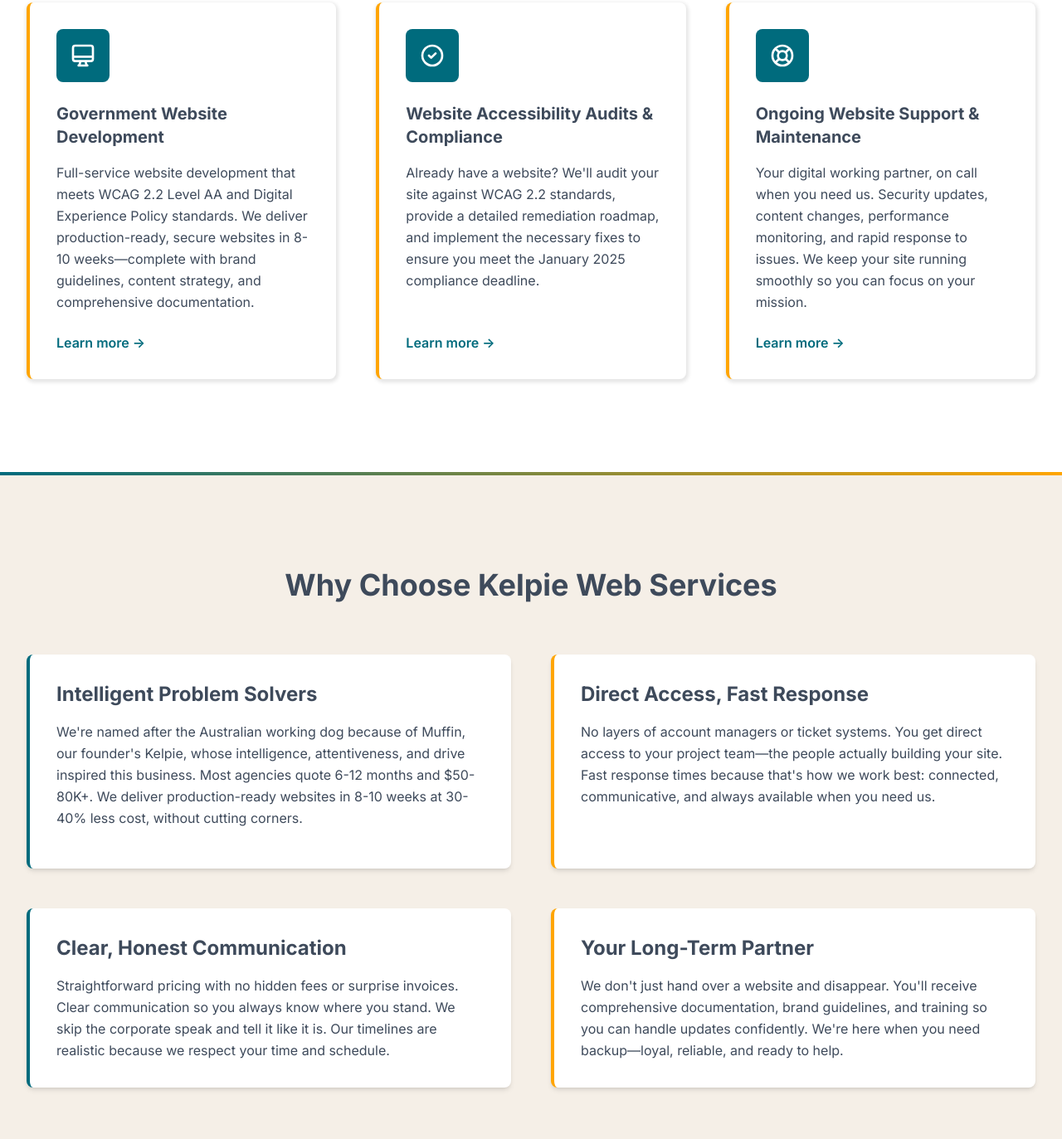
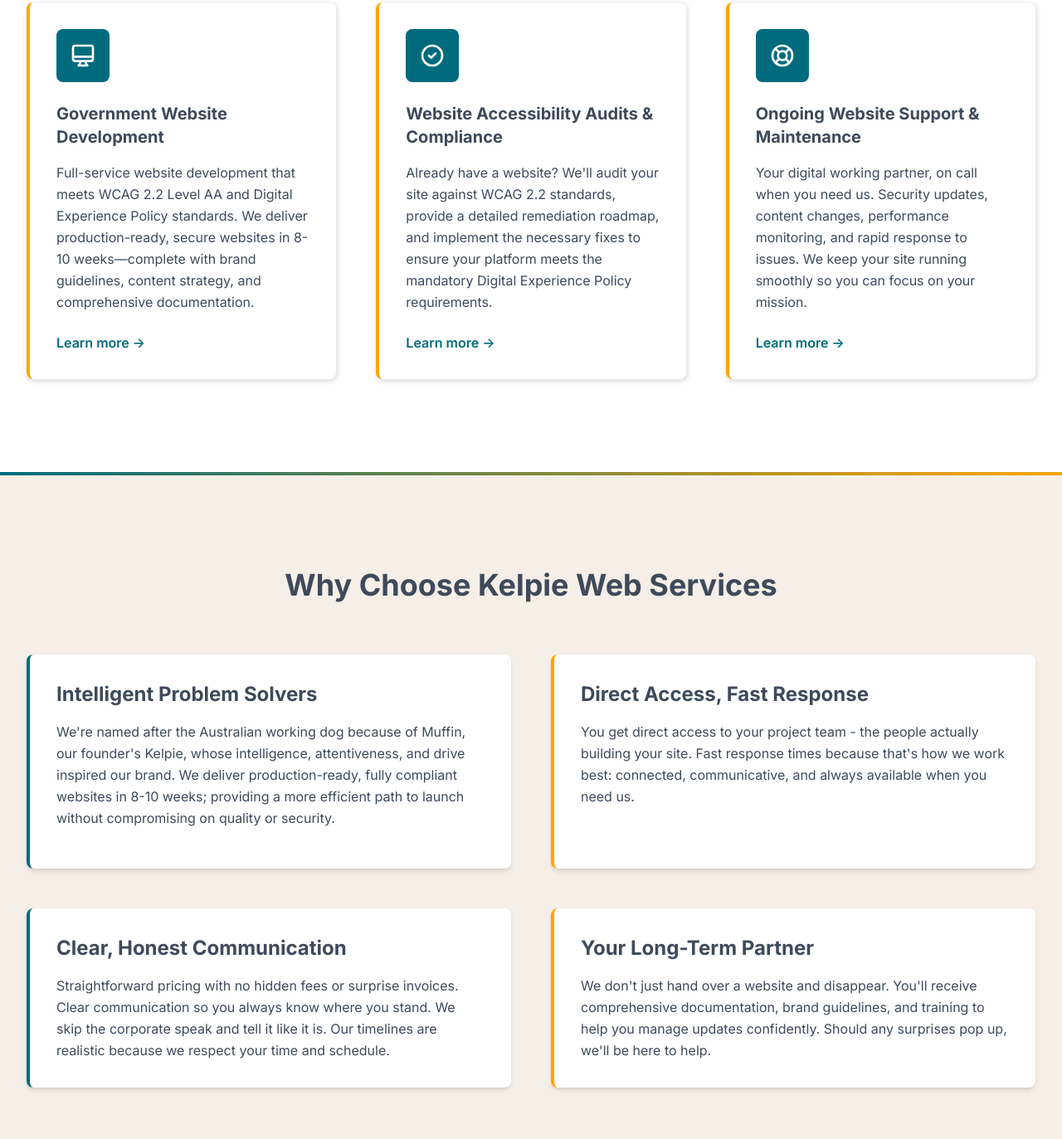
Before and after one commit to SkiltonJ/KelpieWebServices, a website: page index.html in a window 1280 px wide. Shown: the part 887-2260 px from the top of the page at 83% size. Drawn offline with Linux system fonts and the light colour scheme.

Commit message:
Edit copy

```diff
--- a/index.html
+++ b/index.html
@@ -88,9 +88,8 @@
             Accessible, secure, reliable websites for South Australian government agencies
           </h1>
           <p class="text-xl lg:text-2xl text-gray-100 mb-8 leading-relaxed">
-            Premium web solutions for South Australian government agencies and medium businesses. We deliver accessible,
-            secure websites that meet the new Digital Experience Policy standards without the agency price tag or
-            endless delays.
+            We provide the expertise needed to meet WCAG 2.2 and Digital Experience Policy standards through a
+            transparent, high-efficiency model that respects your timeline and your budget.
           </p>
           <a href="pages/contact.html"
             class="inline-block md:hidden bg-sunset-orange text-dark-teal px-8 py-4 rounded-md text-lg font-semibold hover:bg-opacity-90 transition-all shadow-lg hover:shadow-xl focus:outline-none focus:ring-4 focus:ring-sunset-orange focus:ring-opacity-50">
@@ -141,7 +140,8 @@
             <h3 class="text-xl font-bold text-slate mb-4">Website Accessibility Audits & Compliance</h3>
             <p class="text-slate leading-relaxed grow">
               Already have a website? We'll audit your site against WCAG 2.2 standards, provide a detailed remediation
-              roadmap, and implement the necessary fixes to ensure you meet the January 2025 compliance deadline.
+              roadmap, and implement the necessary fixes to ensure your platform meets the mandatory Digital Experience
+              Policy requirements.
             </p>
             <a href="pages/services.html#accessibility-audits"
               class="inline-block mt-6 text-deep-teal font-semibold hover:text-opacity-80 transition-colors">
@@ -190,8 +190,10 @@
             <h3 class="text-2xl font-bold text-slate mb-4">Intelligent Problem Solvers</h3>
             <p class="text-slate leading-relaxed mb-4">
               We're named after the Australian working dog because of Muffin, our founder's Kelpie, whose intelligence,
-              attentiveness, and drive inspired this business. Most agencies quote 6-12 months and $50-80K+. We deliver
-              production-ready websites in 8-10 weeks at 30-40% less cost, without cutting corners.
+              attentiveness, and drive inspired our brand. We deliver production-ready, fully
+              compliant websites in 8-10 weeks; providing a more efficient path to launch without compromising on
+              quality
+              or security.
             </p>
             <!-- Placeholder for image of Muffin or working Kelpie -->
             <!-- <div
@@ -204,9 +206,8 @@
           <div class="bg-white p-8 rounded-lg shadow-md border-l-4 border-sunset-orange">
             <h3 class="text-2xl font-bold text-slate mb-4">Direct Access, Fast Response</h3>
             <p class="text-slate leading-relaxed">
-              No layers of account managers or ticket systems. You get direct access to your project team—the people
-              actually building your site. Fast response times because that's how we work best: connected,
-              communicative, and always available when you need us.
+              You get direct access to your project team - the people actually building your site. Fast response times
+              because that's how we work best: connected, communicative, and always available when you need us.
             </p>
           </div>
 
@@ -225,8 +226,8 @@
             <h3 class="text-2xl font-bold text-slate mb-4">Your Long-Term Partner</h3>
             <p class="text-slate leading-relaxed">
               We don't just hand over a website and disappear. You'll receive comprehensive documentation, brand
-              guidelines, and training so you can handle updates confidently. We're here when you need backup—loyal,
-              reliable, and ready to help.
+              guidelines, and training to help you manage updates confidently. Should any surprises pop up, we'll be
+              here to help.
             </p>
           </div>
 
```
Also changed, not shown: pages/how-we-work.html (+1 -1 lines), pages/services.html (+2 -2 lines).
